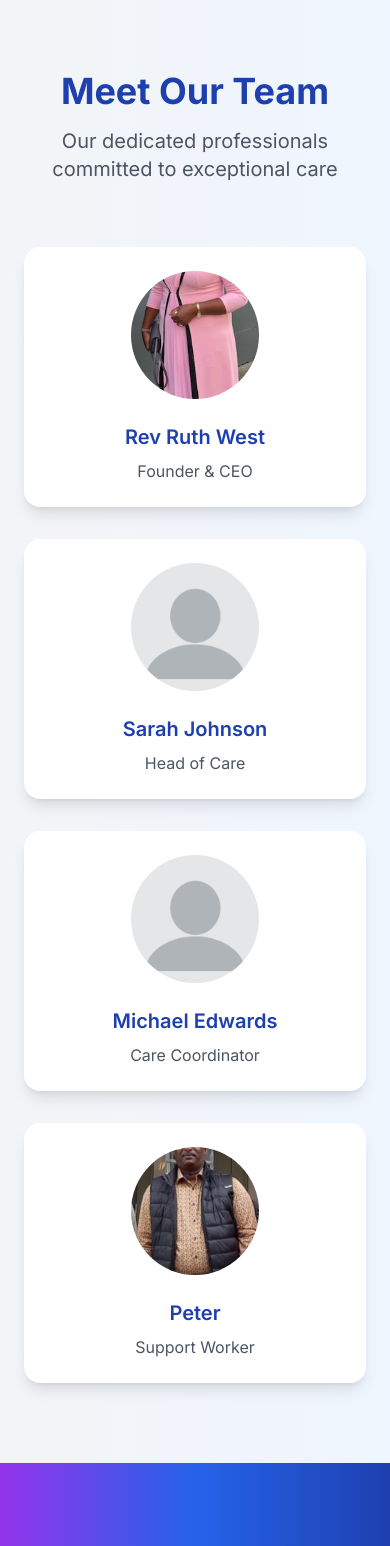
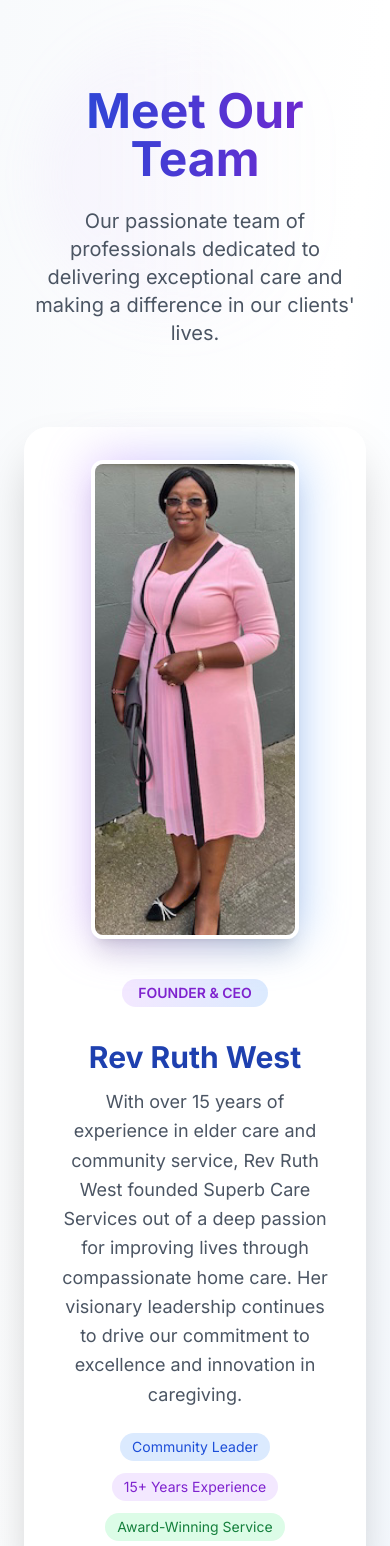
Before and after one commit to JeiKiarie/superbcare-v3, a Next.js app: page /about-us in a window 390 px wide. Shown: the part 5760-7306 px from the top of the page. Built offline with nearby package versions, Linux system fonts and the light colour scheme.

Commit message:
Update page.jsx

```diff
--- a/app/about-us/page.jsx
+++ b/app/about-us/page.jsx
@@ -215,50 +215,141 @@ const AboutPage = () => {
 				</div>
 			</section>
 
-			{/* Our Team Section - Dynamic Cards */}
-			<section className="py-20 bg-gradient-to-r from-gray-100 to-blue-50">
-				<div className="container mx-auto px-6">
+			{/* Our Team Section - Revamped with Founder Spotlight */}
+			<section className="py-24 bg-gradient-to-br from-slate-50 via-white to-blue-50 relative overflow-hidden">
+				<div className="absolute inset-0">
+					<div className="absolute top-10 left-10 w-72 h-72 bg-gradient-to-r from-purple-300/10 to-transparent rounded-full blur-xl"></div>
+					<div className="absolute bottom-20 right-20 w-96 h-96 bg-gradient-to-l from-blue-300/10 to-transparent rounded-full blur-2xl"></div>
+				</div>
+				<div className="relative container mx-auto px-6">
 					<AnimatedWrapper
-						className="text-center mb-16"
-						delay={0.5}>
-						<h3 className="text-4xl font-bold text-blue-800 mb-4">
+						className="text-center mb-20"
+						initial={{ opacity: 0, y: 30 }}
+						animate={{ opacity: 1, y: 0 }}
+						transition={{ delay: 0.1 }}>
+						<h3 className="text-5xl font-bold bg-gradient-to-r from-blue-700 to-purple-700 bg-clip-text text-transparent mb-6">
 							Meet Our Team
 						</h3>
-						<p className="text-xl text-gray-600 max-w-2xl mx-auto">
-							Our dedicated professionals committed to exceptional care
+						<p className="text-xl text-gray-600 max-w-3xl mx-auto">
+							Our passionate team of professionals dedicated to delivering
+							exceptional care and making a difference in our clients' lives.
 						</p>
 					</AnimatedWrapper>
+
+					{/* Founder Spotlight */}
 					<AnimatedWrapper
 						as="div"
-						className="grid grid-cols-1 md:grid-cols-2 lg:grid-cols-4 gap-8"
-						delay={0.6}>
+						initial={{ opacity: 0, scale: 0.95 }}
+						animate={{ opacity: 1, scale: 1 }}
+						transition={{ delay: 0.3 }}
+						className="mb-20">
+						<div className="backdrop-blur-lg bg-white/90 border border-white/20 rounded-3xl shadow-2xl p-8 md:p-12 max-w-5xl mx-auto hover:shadow-3xl transition-all duration-500 transform hover:scale-[1.02]">
+							<div className="flex flex-col md:flex-row items-center gap-10">
+								<div className="flex-shrink-0">
+									<div className="relative group">
+										<div className="absolute inset-0 bg-gradient-to-r from-purple-400 to-blue-400 rounded-xl blur-xl opacity-50 group-hover:opacity-75 transition-opacity duration-500"></div>
+										<Image
+											src={ruthWest}
+											alt="Rev Ruth West - Founder & CEO"
+											width={208}
+											height={352}
+											className="relative w-52 h-88 rounded-xl object-cover shadow-xl border-4 border-white group-hover:scale-105 transition-transform duration-500"
+										/>
+									</div>
+								</div>
+								<div className="flex-1 text-center md:text-left">
+									<div className="mb-4">
+										<span className="inline-block px-4 py-1 bg-gradient-to-r from-purple-100 to-blue-100 text-purple-700 text-sm font-semibold rounded-full mb-4">
+											FOUNDER & CEO
+										</span>
+									</div>
+									<h4 className="text-3xl font-bold text-blue-800 mb-3 group-hover:text-purple-600 transition-colors">
+										Rev Ruth West
+									</h4>
+									<p className="text-gray-600 text-lg leading-relaxed mb-6">
+										With over 15 years of experience in elder care and community
+										service, Rev Ruth West founded Superb Care Services out of a
+										deep passion for improving lives through compassionate home
+										care. Her visionary leadership continues to drive our
+										commitment to excellence and innovation in caregiving.
+									</p>
+									<div className="flex flex-wrap gap-3 justify-center md:justify-start">
+										<span className="px-3 py-1 bg-blue-100 text-blue-700 rounded-full text-sm">
+											Community Leader
+										</span>
+										<span className="px-3 py-1 bg-purple-100 text-purple-700 rounded-full text-sm">
+											15+ Years Experience
+										</span>
+										<span className="px-3 py-1 bg-green-100 text-green-700 rounded-full text-sm">
+											Award-Winning Service
+										</span>
+									</div>
+								</div>
+							</div>
+						</div>
+					</AnimatedWrapper>
+
+					{/* Other Team Members */}
+					<AnimatedWrapper
+						as="div"
+						className="grid grid-cols-1 md:grid-cols-3 gap-8"
+						initial={{ opacity: 0 }}
+						animate={{ opacity: 1 }}
+						transition={{ delay: 0.5 }}>
 						{[
-							{ img: ruthWest, name: 'Rev Ruth West', role: 'Founder & CEO' },
-							{ img: blank, name: 'Sarah Johnson', role: 'Head of Care' },
-							{ img: blank, name: 'Michael Edwards', role: 'Care Coordinator' },
-							{ img: peter, name: 'Peter', role: 'Support Worker' },
+							{
+								img: blank,
+								name: 'Sarah Johnson',
+								role: 'Head of Care',
+								desc: 'Oversees care quality and staff training',
+								specialty: 'Quality Assurance',
+							},
+							{
+								img: blank,
+								name: 'Michael Edwards',
+								role: 'Care Coordinator',
+								desc: 'Manages client relationships and care planning',
+								specialty: 'Client Relations',
+							},
+							{
+								img: peter,
+								name: 'Peter',
+								role: 'Support Worker',
+								desc: 'Dedicated frontline caregiver delivering daily support',
+								specialty: 'Direct Care',
+							},
 						].map((member, index) => (
 							<AnimatedWrapper
 								as="div"
 								key={index}
-								initial={{ opacity: 0, scale: 0.9 }}
-								animate={{ opacity: 1, scale: 1 }}
-								transition={{ duration: 0.6, delay: index * 0.1 }}
+								initial={{ opacity: 0, y: 30 }}
+								animate={{ opacity: 1, y: 0 }}
+								transition={{ duration: 0.6, delay: 0.6 + index * 0.15 }}
 								className="group">
-								<div className="bg-white p-6 rounded-2xl shadow-lg hover:shadow-2xl transition-all duration-300 text-center transform hover:-translate-y-2">
-									<div className="relative overflow-hidden rounded-full mb-6 mx-auto w-32 h-32">
+								<div className="bg-white p-8 rounded-2xl shadow-lg hover:shadow-2xl transition-all duration-300 border border-gray-100 text-center transform hover:-translate-y-3 hover:rotate-2 relative overflow-hidden">
+									<div className="absolute top-0 right-0 w-24 h-24 bg-gradient-to-bl from-purple-200/20 to-transparent rounded-full -translate-y-12 translate-x-12"></div>
+									<div className="relative z-10">
+										<div className="relative overflow-hidden rounded-full mb-6 mx-auto w-28 h-28">
 											<Image
 												src={member.img}
-											alt={member.role}
-											width={128}
-											height={128}
+												alt={member.name}
+												width={112}
+												height={112}
 												className="w-full h-full object-cover group-hover:scale-110 transition-transform duration-500"
 											/>
+											<div className="absolute inset-0 bg-gradient-to-t from-transparent via-transparent to-white/20 opacity-0 group-hover:opacity-100 transition-opacity duration-300"></div>
 										</div>
 										<h4 className="text-xl font-semibold text-blue-800 mb-2 group-hover:text-purple-600 transition-colors">
 											{member.name}
 										</h4>
-									<p className="text-gray-600">{member.role}</p>
+										<p className="text-purple-600 font-medium mb-3">
+											{member.role}
+										</p>
+										<p className="text-gray-600 text-sm mb-4">{member.desc}</p>
+										<span className="inline-block px-3 py-1 bg-gradient-to-r from-blue-50 to-purple-50 text-purple-700 text-xs font-medium rounded-full border border-purple-200">
+											{member.specialty}
+										</span>
+									</div>
 								</div>
 							</AnimatedWrapper>
 						))}
```
Lines whose indentation alone changed are shown as unchanged.
